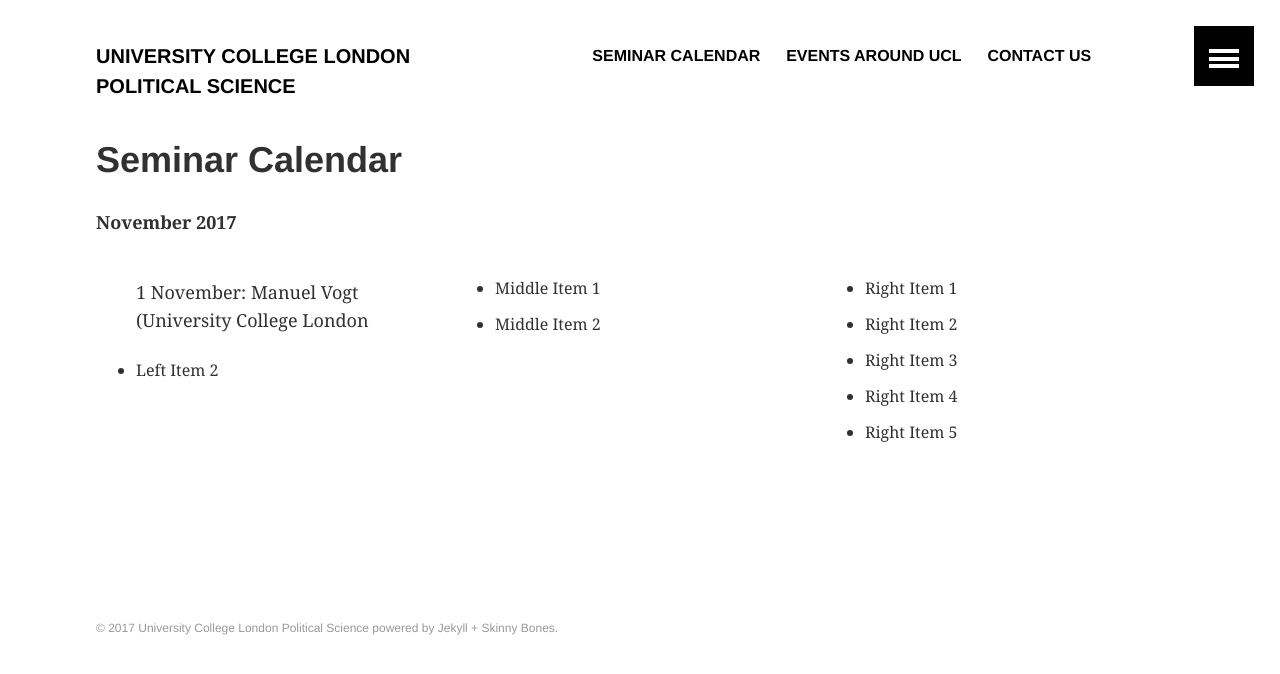
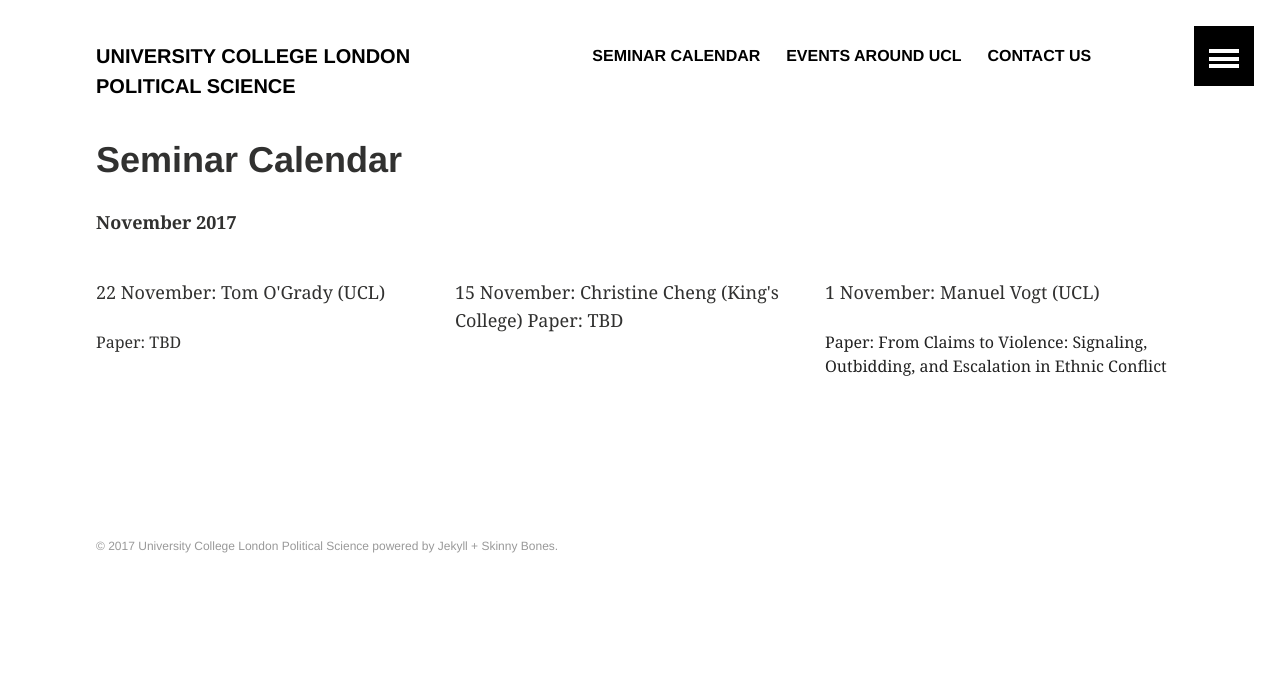
Before and after one commit to phischroeder/drs_page, a Jekyll site: the page built from calendar/index.html, in a window 1280 px wide. Shown: the top 674 px of the page. Built offline with Jekyll 4.4.1, drawn with Linux system fonts in a browser that asks for light colours.

Commit message:
Update index.html

```diff
--- a/calendar/index.html
+++ b/calendar/index.html
@@ -10,25 +10,15 @@ title: "Seminar Calendar"
 </div><!-- /.tiles -->
 
 <p><b> November 2017 </b></p>
-
 <div style="float: left; width: 33%;">
-<ul>
-<p>1 November: Manuel Vogt (University College London</p>
-<li>Left Item 2</li>
-</ul>
+  <p>22 November: Tom O'Grady (UCL)</p>
+  Paper: TBD
 </div>
 <div style="float: left; width: 33%;">
-<ul>
-<li>Middle Item 1</li>
-<li>Middle Item 2</li>
-</ul>
+  <p>15 November: Christine Cheng (King's College)
+  Paper: TBD
 </div>
 <div style="float: right; width: 33%;">
-<ul>
-<li>Right Item 1</li>
-<li>Right Item 2</li>
-<li>Right Item 3</li>
-<li>Right Item 4</li>
-<li>Right Item 5</li>
-</ul>
+  <p>1 November: Manuel Vogt (UCL)</p>
+  <a href = "https://moodle.ucl.ac.uk/mod/resource/view.php?id=3156133" target="_blank" >Paper: From Claims to Violence: Signaling, Outbidding, and Escalation in Ethnic Conflict</a>
 </div>
```
